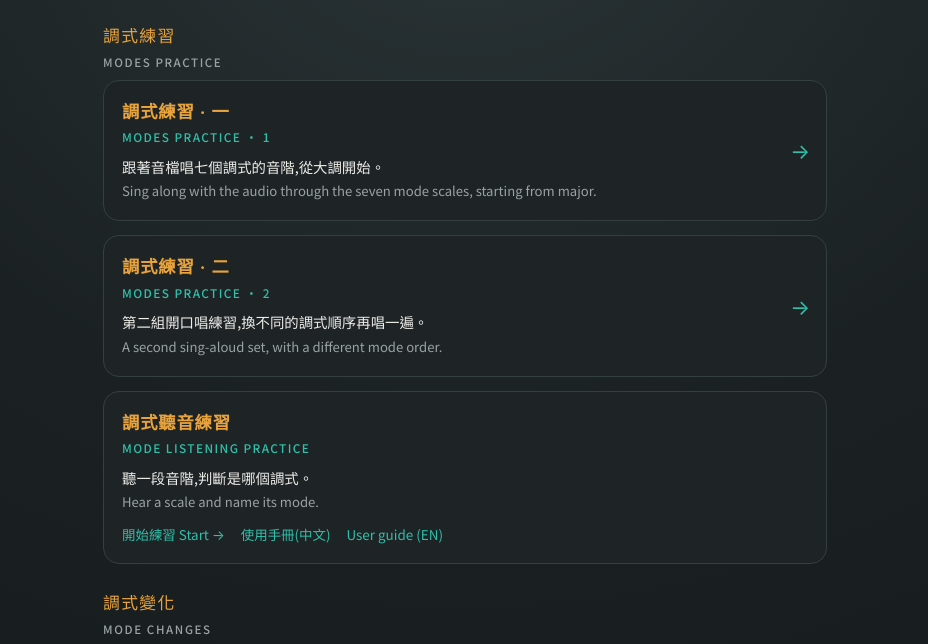
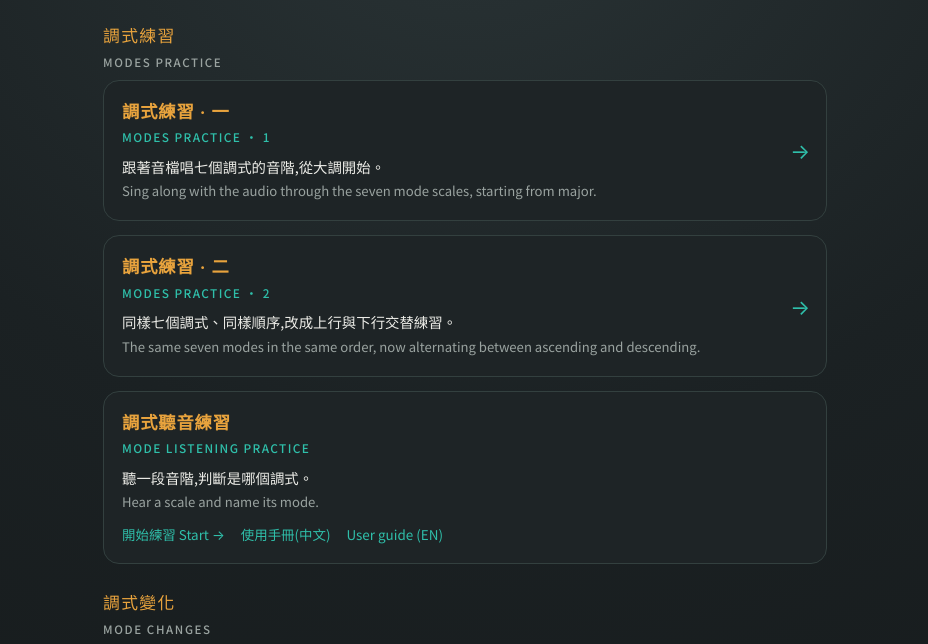
Before and after one commit to TCMCtw/modal-practice-index, a plain HTML site: page index.html in a window 1280 px wide. Shown: the part 139-783 px from the top of the page, without its empty margins (175-1103 px from the left). Drawn offline with Linux system fonts and the light colour scheme.

Commit message:
Add files via upload

```diff
--- a/index.html
+++ b/index.html
@@ -39,7 +39,7 @@ footer a{color:var(--teal);text-decoration:none}
 </header>
 <div class="group">調式練習<span class="en">MODES PRACTICE</span></div>
 <a class="card" href="https://tcmctw.github.io/modal-practice1/"><span class="arrow">→</span><h2>調式練習 · 一<span class="en">MODES PRACTICE · 1</span></h2><p>跟著音檔唱七個調式的音階,從大調開始。</p><p class="en">Sing along with the audio through the seven mode scales, starting from major.</p></a>
-<a class="card" href="https://tcmctw.github.io/modal-practice2/"><span class="arrow">→</span><h2>調式練習 · 二<span class="en">MODES PRACTICE · 2</span></h2><p>第二組開口唱練習,換不同的調式順序再唱一遍。</p><p class="en">A second sing-aloud set, with a different mode order.</p></a>
+<a class="card" href="https://tcmctw.github.io/modal-practice2/"><span class="arrow">→</span><h2>調式練習 · 二<span class="en">MODES PRACTICE · 2</span></h2><p>同樣七個調式、同樣順序,改成上行與下行交替練習。</p><p class="en">The same seven modes in the same order, now alternating between ascending and descending.</p></a>
 <div class="card"><h2>調式聽音練習<span class="en">MODE LISTENING PRACTICE</span></h2><p>聽一段音階,判斷是哪個調式。</p><p class="en">Hear a scale and name its mode.</p>
 <div class="links"><a href="https://tcmctw.github.io/mode-listening/">開始練習 Start →</a><a href="https://tcmctw.github.io/mode-listening/manual-zh.pdf">使用手冊(中文)</a><a href="https://tcmctw.github.io/mode-listening/manual-en.pdf">User guide (EN)</a></div></div>
 <div class="group">調式變化<span class="en">MODE CHANGES</span></div>
```
